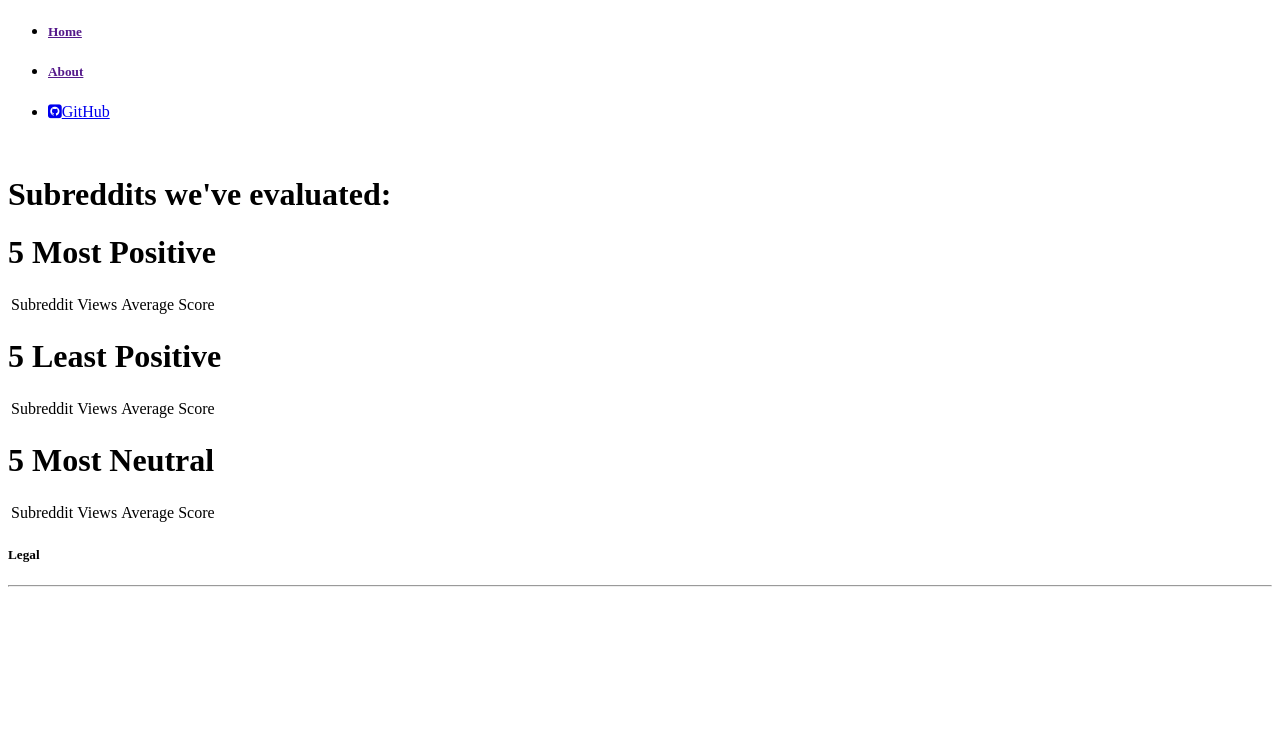
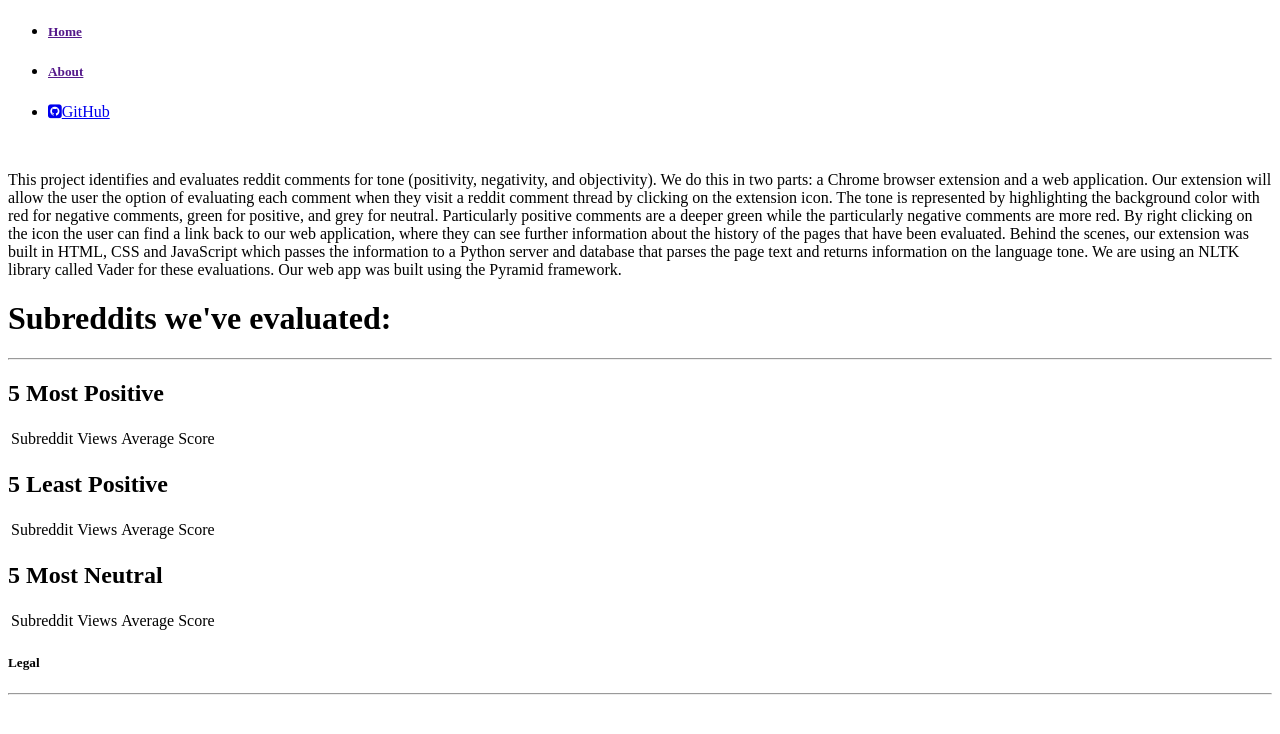
Before and after one commit to CCEM/nlp-heroku-app, a Python web app: template reddex/reddex/templates/home.jinja2 in a window 1280 px wide. Shown: the top 734 px of the page. Run offline with Jinja, Linux system fonts and the light colour scheme; the template is opened without the code that fills it, so the values that code supplies are empty.

Commit message:
More css antics.

```diff
--- a/reddex/reddex/templates/home.jinja2
+++ b/reddex/reddex/templates/home.jinja2
@@ -2,19 +2,17 @@
 {% block content %}
 <!-- HERO SECTION -->
     <section class="hero">
-      <div class="wrap">
-        <div class="row">
-          <div class="medium-2 columns">
-            <div class="column">
-              <img src="{{ request.static_path('reddex:static/white5.png') }}">
-            </div>
+      <div class="reddex">
+            <img src="{{ request.static_path('reddex:static/white5.png') }}">
+            <p>
+              This project identifies and evaluates reddit comments for tone (positivity, negativity, and objectivity). We do this in two parts: a Chrome browser extension and a web application. Our extension will allow the user the option of evaluating each comment when they visit a reddit comment thread by clicking on the extension icon. The tone is represented by highlighting the background color with red for negative comments, green for positive, and grey for neutral. Particularly positive comments are a deeper green while the particularly negative comments are more red. By right clicking on the icon the user can find a link back to our web application, where they can see further information about the history of the pages that have been evaluated. Behind the scenes, our extension was built in HTML, CSS and JavaScript which passes the information to a Python server and database that parses the page text and returns information on the language tone. We are using an NLTK library called Vader for these evaluations. Our web app was built using the Pyramid framework.
+            </p>
           </div>
-        </div>
-      </div>
     </section>
 <h1>Subreddits we've evaluated:</h1>
+<hr>
 
-<h1>5 Most Positive</h1>
+<h2>5 Most Positive</h2>
 <table>
   <thead>
     <td>Subreddit</td>
@@ -30,7 +28,7 @@
   {% endfor %}
 </table>
 
-<h1>5 Least Positive</h1>
+<h2>5 Least Positive</h2>
 <table>
   <thead>
     <td>Subreddit</td>
@@ -46,7 +44,7 @@
   {% endfor %}
 </table>
 
-<h1>5 Most Neutral</h1>
+<h2>5 Most Neutral</h2>
 <table>
   <thead>
     <td>Subreddit</td>
```
Also changed, not shown: reddex/reddex/static/layout.css (+45 -10 lines).
